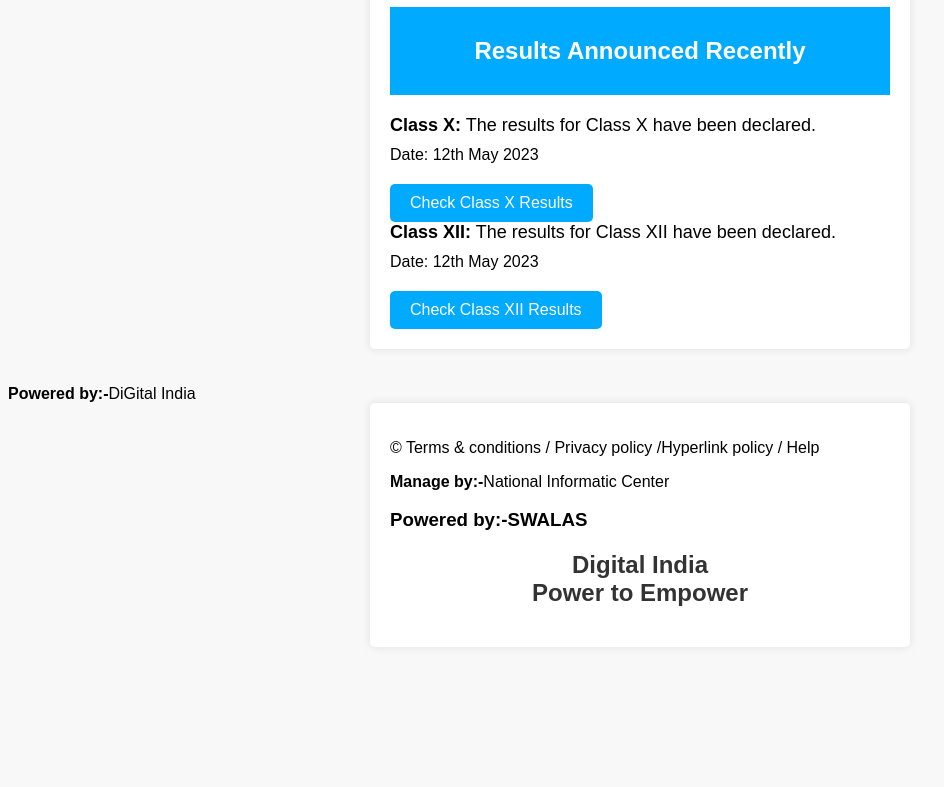
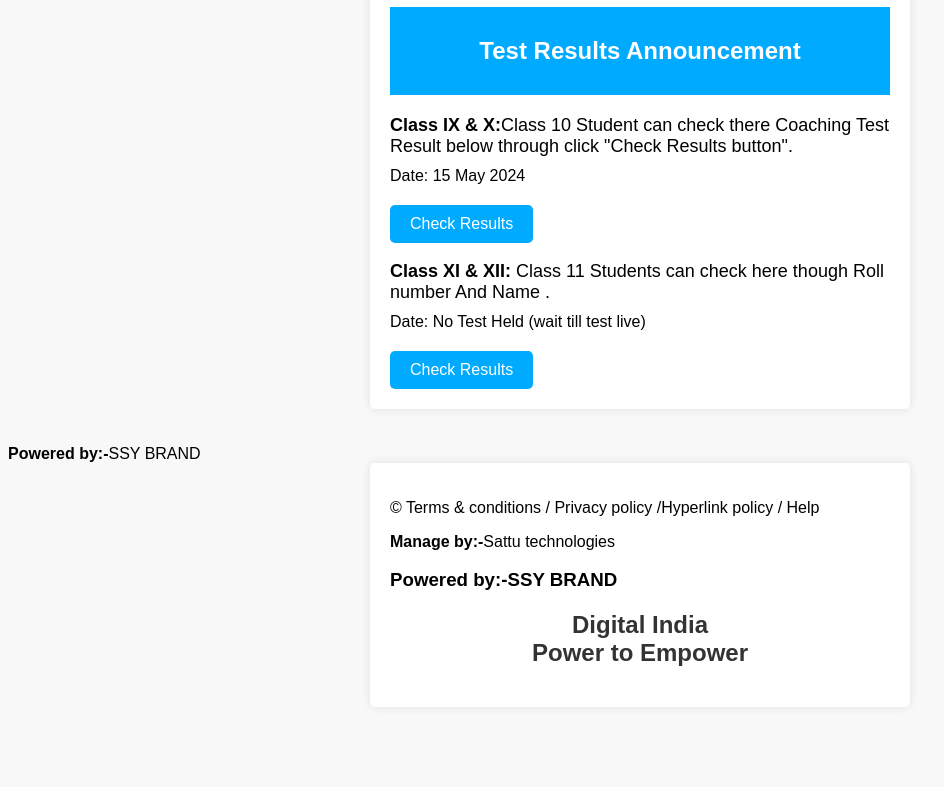
Before and after one commit to google00001/https-results.cbse.nic.in-, a plain HTML site: page index.html in a window 1280 px wide. Shown: the part 101-888 px from the top of the page, without its empty margins (0-944 px from the left). Before the commit the page ends 832 px from the top, so only its background shows below. Drawn offline with Linux system fonts and the light colour scheme.

Commit message:
Update index.html

```diff
--- a/index.html
+++ b/index.html
@@ -1,5 +1,3 @@
-<!DOCTYPE html>
-<html>
 <head>
   <title>CBSE Results 2023</title>
   <style>
@@ -61,43 +59,44 @@
 </head>
 <body>
   <div class="container">
-    <h1>CBSE Results 2023</h1>
+    <h1>Brainstorm Classes</h1>
 
     <div class="result-notification">
-      <h2>Results Announced Recently</h2>
+      <h2>Test Results Announcement </h2>
     </div>
 
     <div class="class-notification">
-      <span>Class X:</span> The results for Class X have been declared.
+      <span>Class IX & X:</span>Class 10 Student can check there Coaching Test Result below through click "Check Results button".
     </div>
 
     <div class="date-notification">
-      <span>Date:</span> 12th May 2023
+      <span>Date:</span> 15 May 2024
     </div>
 
-    <a href="https://google00001.github.io/Login.-Cbse/" class="btn">Check Class X Results</a>
-
+    <a href="https://ssybrand.github.io/AcademicResult.in/" class="btn">Check Results</a>
+    <br></br>
     <div class="class-notification">
-      <span>Class XII:</span> The results for Class XII have been declared.
+      <span>Class XI & XII:</span> Class 11 Students can check here though Roll number And Name .
     </div>
 
     <div class="date-notification">
-      <span>Date:</span> 12th May 2023
+      <span>Date:</span> No Test Held (wait till test live)
     </div>
 
-    <a href="https://cbseresults.nic.in/class_xii_2023/ClassTwelfth_c_2023.htm" class="btn">Check Class XII Results</a>
-  </div><br></br>
-  <b>Powered by:-</b>DiGital India<br>
+    <a href=" https://ssybrand.github.io/AcademicResult.in/ " class="btn">Check  Results</a>
+  </div>
+  <br></br>
+  <b>Powered by:-</b>SSY BRAND<br>
   <footer>
   <div class="container">
     <p>&copy; Terms & conditions / Privacy policy /Hyperlink policy / Help
 <br>
-<nav><b>Manage by:-</b>National Informatic Center<br>
-<h3>Powered by:-SWALAS<br></h3>
+<nav><b>Manage by:-</b>Sattu technologies <br>
+<h3>Powered by:-SSY BRAND<br></h3>
 <h1><Center>Digital India<br>Power to Empower</h1><center></center></nav>
     </div>
 </footer>
-<marquee><b>E-counciling service</b><br><b>National Scholoarship Portal</b><br><b></b>Gateway to Exam result in india<br><b>U-Dise</b></marquee>
+<marquee><b>Result</b><br><b>Calculating  Portal</b><br><b></b>Gateway to Free <br><b>Checking of results</b></marquee>
 
 </body>
 </html>
```
